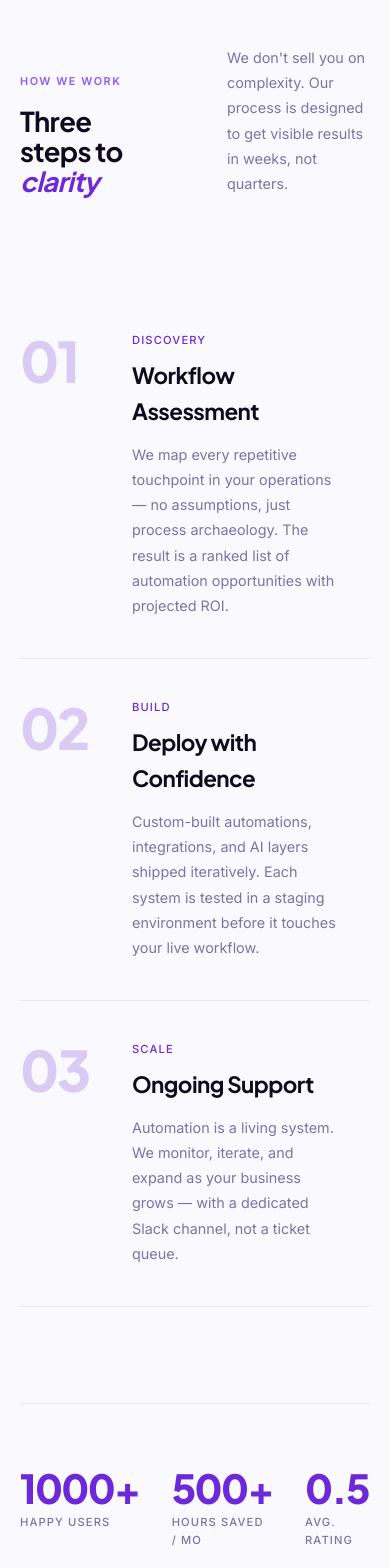
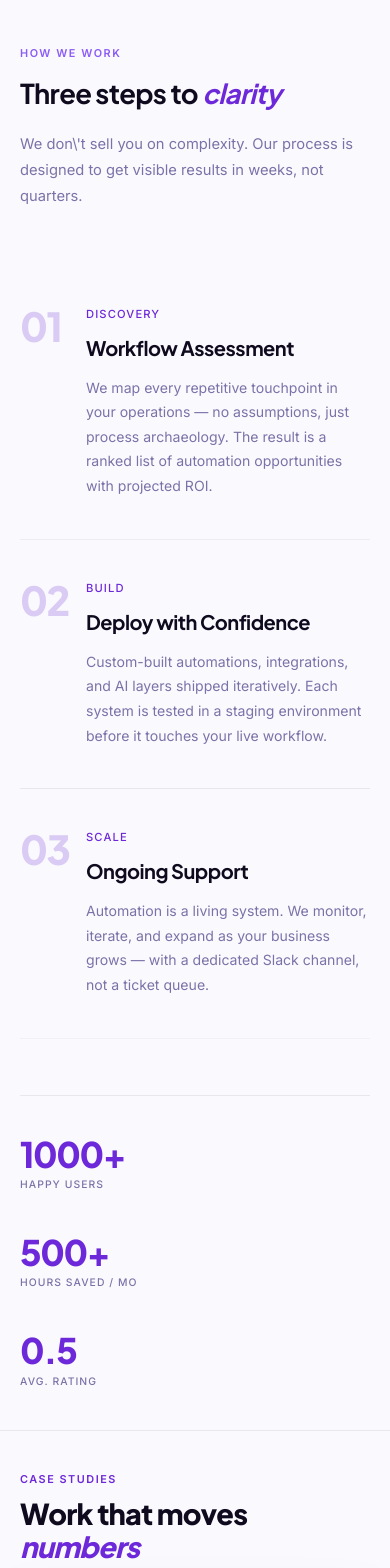
Before and after one commit to Vishuuu2813/FuseOneStudio, a React (Vite) app: page / in a window 390 px wide. Shown: the part 1060-2628 px from the top of the page. Built offline with nearby package versions, Linux system fonts and the light colour scheme.

Commit message:
fix: disabled sticky scroll on mobile, optimized Projects, Process, and Team mobile spacing

```diff
--- a/src/components/Process.jsx
+++ b/src/components/Process.jsx
@@ -1,6 +1,7 @@
 import { useRef, useEffect } from 'react'
 import { motion } from 'framer-motion'
 import { staggerContainer, fadeUp, clipWipe, viewportOnce } from '../lib/animations'
+import { useIsMobile } from '../hooks/useIsMobile'
 import anime from '../lib/anime'
 
 const steps = [
@@ -66,7 +67,7 @@ function StatCounter({ value, suffix, label }) {
         ref={ref}
         style={{
           fontFamily: 'var(--font-display)',
-          fontSize: 'clamp(2.5rem, 5vw, 4rem)',
+          fontSize: 'clamp(2.2rem, 5vw, 4rem)',
           fontWeight: 800,
           color: 'var(--c-accent)',
           letterSpacing: '-0.04em',
@@ -75,18 +76,26 @@ function StatCounter({ value, suffix, label }) {
       >
         0{suffix}
       </div>
-      <p className="text-label" style={{ marginTop: '0.4rem' }}>{label}</p>
+      <p className="text-label" style={{ marginTop: '0.4rem', fontSize: '0.65rem' }}>{label}</p>
     </div>
   )
 }
 
 export default function Process() {
+  const isMobile = useIsMobile()
+
   return (
     <section id="process" className="section-pad" style={{ background: 'var(--c-base)' }}>
       <div style={{ maxWidth: '1200px', margin: '0 auto' }}>
 
         {/* Header */}
-        <div style={{ display: 'grid', gridTemplateColumns: '1fr 1fr', gap: '4rem', marginBottom: '6rem', alignItems: 'end' }}>
+        <div style={{
+          display: 'grid',
+          gridTemplateColumns: isMobile ? '1fr' : '1fr 1fr',
+          gap: isMobile ? '1.5rem' : '4rem',
+          marginBottom: isMobile ? '3.5rem' : '6rem',
+          alignItems: 'end',
+        }}>
           <div>
             <motion.span
               variants={fadeUp} initial="hidden" whileInView="visible" viewport={viewportOnce}
@@ -103,9 +112,9 @@ export default function Process() {
           </div>
           <motion.p
             variants={fadeUp} initial="hidden" whileInView="visible" viewport={viewportOnce}
-            className="text-body" style={{ alignSelf: 'end' }}
+            className="text-body" style={{ alignSelf: 'end', fontSize: '0.92rem' }}
           >
-            We don't sell you on complexity. Our process is designed to get visible
+            We don\'t sell you on complexity. Our process is designed to get visible
             results in weeks, not quarters.
           </motion.p>
         </div>
@@ -121,8 +130,8 @@ export default function Process() {
               viewport={viewportOnce}
               style={{
                 display: 'grid',
-                gridTemplateColumns: '80px 1fr',
-                gap: '2rem',
+                gridTemplateColumns: isMobile ? '50px 1fr' : '80px 1fr',
+                gap: isMobile ? '1rem' : '2rem',
                 padding: '2.5rem 0',
                 borderBottom: '1px solid var(--c-border)',
                 position: 'relative',
@@ -131,7 +140,7 @@ export default function Process() {
               {/* Step number — dark + visible */}
               <div style={{
                 fontFamily: 'var(--font-display)',
-                fontSize: '3.5rem',
+                fontSize: isMobile ? '2.5rem' : '3.5rem',
                 fontWeight: 800,
                 lineHeight: 1,
                 color: 'var(--c-accent)',
@@ -142,14 +151,14 @@ export default function Process() {
                 {step.num}
               </div>
 
-              <div style={{ display: 'grid', gridTemplateColumns: '1fr auto', gap: '2rem', alignItems: 'start' }}>
+              <div style={{ display: 'grid', gridTemplateColumns: '1fr', gap: '1rem', alignItems: 'start' }}>
                 <div>
                   <span className="text-label" style={{ color: 'var(--c-accent)', display: 'block', marginBottom: '0.5rem' }}>
                     {step.tag}
                   </span>
                   <h3 style={{
                     fontFamily: 'var(--font-display)',
-                    fontSize: 'clamp(1.4rem, 2.2vw, 1.9rem)',
+                    fontSize: 'clamp(1.25rem, 2.2vw, 1.9rem)',
                     fontWeight: 700,
                     color: 'var(--c-text)',
                     marginBottom: '0.75rem',
@@ -157,7 +166,7 @@ export default function Process() {
                   }}>
                     {step.label}
                   </h3>
-                  <p className="text-body" style={{ maxWidth: '480px' }}>{step.desc}</p>
+                  <p className="text-body" style={{ maxWidth: '480px', fontSize: '0.88rem' }}>{step.desc}</p>
                 </div>
               </div>
             </motion.div>
@@ -172,10 +181,10 @@ export default function Process() {
           viewport={viewportOnce}
           style={{
             display: 'grid',
-            gridTemplateColumns: 'repeat(3, 1fr)',
-            gap: '2rem',
-            marginTop: '6rem',
-            paddingTop: '4rem',
+            gridTemplateColumns: isMobile ? '1fr' : 'repeat(3, 1fr)',
+            gap: '2.5rem',
+            marginTop: isMobile ? '3.5rem' : '6rem',
+            paddingTop: isMobile ? '2.5rem' : '4rem',
             borderTop: '1px solid var(--c-border)',
           }}
         >
--- a/src/components/Projects.jsx
+++ b/src/components/Projects.jsx
@@ -1,6 +1,7 @@
 import { useRef } from 'react'
 import { motion, useScroll, useTransform } from 'framer-motion'
 import { fadeUp, viewportOnce } from '../lib/animations'
+import { useIsMobile } from '../hooks/useIsMobile'
 
 const projects = [
   {
@@ -49,10 +50,10 @@ const projects = [
   },
 ]
 
-function ProjectCard({ project }) {
+function ProjectCard({ project, isMobile }) {
   return (
     <motion.div
-      whileHover={{ y: -6 }}
+      whileHover={isMobile ? {} : { y: -6 }}
       transition={{ duration: 0.35, ease: [0.16, 1, 0.3, 1] }}
       style={{
         position: 'relative',
@@ -60,12 +61,13 @@ function ProjectCard({ project }) {
         borderRadius: '20px',
         overflow: 'hidden',
         flexShrink: 0,
-        width: 'clamp(320px, 32vw, 420px)',
-        height: '520px',
+        width: isMobile ? '100%' : 'clamp(320px, 32vw, 420px)',
+        height: isMobile ? 'auto' : '520px',
+        minHeight: isMobile ? '360px' : 'none',
         display: 'flex',
         flexDirection: 'column',
         justifyContent: 'flex-end',
-        padding: '2.5rem',
+        padding: isMobile ? '1.75rem' : '2.5rem',
         border: '1px solid rgba(255,255,255,0.07)',
         boxShadow: '0 24px 60px rgba(0,0,0,0.25)',
       }}
@@ -75,7 +77,7 @@ function ProjectCard({ project }) {
         position: 'absolute',
         top: '5%', right: '-2%',
         fontFamily: 'var(--font-display)',
-        fontSize: 'clamp(6rem, 14vw, 10rem)',
+        fontSize: isMobile ? 'clamp(5rem, 12vw, 7rem)' : 'clamp(6rem, 14vw, 10rem)',
         fontWeight: 900,
         color: 'rgba(255,255,255,0.06)',
         lineHeight: 1,
@@ -86,7 +88,7 @@ function ProjectCard({ project }) {
       </div>
 
       {/* Tag + year */}
-      <div style={{ display: 'flex', justifyContent: 'space-between', marginBottom: 'auto' }}>
+      <div style={{ display: 'flex', justifyContent: 'space-between', marginBottom: isMobile ? '2.5rem' : 'auto' }}>
         <span style={{
           fontSize: '0.65rem', fontWeight: 600,
           letterSpacing: '0.14em', textTransform: 'uppercase',
@@ -103,7 +105,7 @@ function ProjectCard({ project }) {
       <div>
         <h3 style={{
           fontFamily: 'var(--font-display)',
-          fontSize: 'clamp(1.4rem, 2vw, 1.85rem)',
+          fontSize: 'clamp(1.3rem, 2vw, 1.85rem)',
           fontWeight: 700,
           color: '#F0EEFF',
           letterSpacing: '-0.025em',
@@ -113,22 +115,22 @@ function ProjectCard({ project }) {
           {project.title}
         </h3>
         <p style={{
-          fontSize: '0.85rem',
-          lineHeight: 1.65,
+          fontSize: '0.82rem',
+          lineHeight: 1.6,
           color: 'rgba(255,255,255,0.5)',
           marginBottom: '1.5rem',
         }}>
           {project.desc}
         </p>
         <div style={{ display: 'flex', justifyContent: 'space-between', alignItems: 'flex-end', borderTop: '1px solid rgba(255,255,255,0.1)', paddingTop: '1rem' }}>
-          <span style={{ fontSize: '0.7rem', color: 'rgba(255,255,255,0.35)', fontWeight: 500, letterSpacing: '0.08em', textTransform: 'uppercase' }}>
+          <span style={{ fontSize: '0.65rem', color: 'rgba(255,255,255,0.35)', fontWeight: 500, letterSpacing: '0.08em', textTransform: 'uppercase' }}>
             {project.client}
           </span>
           <div style={{ textAlign: 'right' }}>
-            <div style={{ fontFamily: 'var(--font-display)', fontSize: '1.6rem', fontWeight: 800, color: '#A78BFA', letterSpacing: '-0.03em' }}>
+            <div style={{ fontFamily: 'var(--font-display)', fontSize: '1.4rem', fontWeight: 800, color: '#A78BFA', letterSpacing: '-0.03em' }}>
               {project.metric}
             </div>
-            <div style={{ fontSize: '0.6rem', color: 'rgba(255,255,255,0.35)', textTransform: 'uppercase', letterSpacing: '0.08em' }}>
+            <div style={{ fontSize: '0.55rem', color: 'rgba(255,255,255,0.35)', textTransform: 'uppercase', letterSpacing: '0.08em' }}>
               {project.metricLabel}
             </div>
           </div>
@@ -139,13 +141,55 @@ function ProjectCard({ project }) {
 }
 
 export default function Projects() {
+  const isMobile = useIsMobile()
   const sectionRef = useRef(null)
   const { scrollYProgress } = useScroll({
     target: sectionRef,
     offset: ['start start', 'end end'],
   })
-  // Map scroll progress → horizontal translate of cards
+  // Map scroll progress → horizontal translate of cards (desktop only)
   const x = useTransform(scrollYProgress, [0, 1], ['0%', '-55%'])
+
+  if (isMobile) {
+    return (
+      <section
+        id="work"
+        className="section-pad"
+        style={{
+          background: 'var(--c-base)',
+          borderTop: '1px solid var(--c-border)',
+        }}
+      >
+        {/* Header */}
+        <div style={{ marginBottom: '2rem' }}>
+          <span style={{
+            display: 'block', marginBottom: '0.5rem',
+            fontSize: '0.68rem', fontWeight: 600, letterSpacing: '0.14em',
+            textTransform: 'uppercase', color: 'var(--c-accent)',
+          }}>
+            Case Studies
+          </span>
+          <h2 style={{
+            fontFamily: 'var(--font-display)',
+            fontSize: '1.8rem',
+            fontWeight: 800,
+            color: 'var(--c-text)',
+            letterSpacing: '-0.025em',
+            lineHeight: 1.15,
+          }}>
+            Work that moves <em style={{ color: 'var(--c-accent)', fontStyle: 'italic' }}>numbers</em>
+          </h2>
+        </div>
+
+        {/* Vertical list of beautiful cards on mobile */}
+        <div style={{ display: 'flex', flexDirection: 'column', gap: '1.25rem' }}>
+          {projects.map((project) => (
+            <ProjectCard key={project.id} project={project} isMobile={true} />
+          ))}
+        </div>
+      </section>
+    )
+  }
 
   return (
     <section
@@ -210,7 +254,7 @@ export default function Projects() {
           }}
         >
           {projects.map((project) => (
-            <ProjectCard key={project.id} project={project} />
+            <ProjectCard key={project.id} project={project} isMobile={false} />
           ))}
         </motion.div>
       </div>
--- a/src/components/Team.jsx
+++ b/src/components/Team.jsx
@@ -1,5 +1,6 @@
 import { motion } from 'framer-motion'
 import { fadeUp, staggerContainer, viewportOnce } from '../lib/animations'
+import { useIsMobile } from '../hooks/useIsMobile'
 
 const team = [
   {
@@ -24,22 +25,23 @@ const team = [
   },
 ]
 
-function TeamCard({ member, index }) {
+function TeamCard({ member, index, isMobile }) {
   return (
     <motion.div
       initial={{ opacity: 0, y: 40 }}
       whileInView={{ opacity: 1, y: 0 }}
       viewport={{ once: true }}
       transition={{ duration: 0.7, delay: index * 0.15, ease: [0.16, 1, 0.3, 1] }}
-      whileHover={{ y: -8 }}
+      whileHover={isMobile ? {} : { y: -8 }}
       style={{
         background: '#fff',
         border: '1px solid rgba(109,40,217,0.1)',
         borderRadius: '24px',
-        padding: '2.5rem',
+        padding: isMobile ? '1.75rem' : '2.5rem',
         boxShadow: '0 4px 32px rgba(109,40,217,0.06), 0 1px 3px rgba(0,0,0,0.05)',
-        flex: 1,
-        minWidth: '300px',
+        flex: isMobile ? 'none' : '1',
+        width: isMobile ? '100%' : 'auto',
+        minWidth: isMobile ? '100%' : '300px',
         maxWidth: '440px',
         transition: 'box-shadow 0.35s ease',
         cursor: 'pointer',
@@ -47,17 +49,17 @@ function TeamCard({ member, index }) {
       onClick={() => window.open(member.linkedin, '_blank')}
     >
       {/* Avatar */}
-      <div style={{ marginBottom: '1.75rem' }}>
+      <div style={{ marginBottom: '1.5rem' }}>
         <div style={{
-          width: 72,
-          height: 72,
+          width: 64,
+          height: 64,
           borderRadius: '50%',
           background: member.color,
           display: 'flex',
           alignItems: 'center',
           justifyContent: 'center',
           fontFamily: 'var(--font-display)',
-          fontSize: '1.5rem',
+          fontSize: '1.35rem',
           fontWeight: 800,
           color: '#fff',
           letterSpacing: '-0.02em',
@@ -76,7 +78,7 @@ function TeamCard({ member, index }) {
         borderRadius: '100px',
         fontSize: '0.65rem',
         fontWeight: 600,
-        letterSpacing: '0.1em',
+        letterSpacing: '0.15em',
         textTransform: 'uppercase',
         color: 'var(--c-accent)',
         marginBottom: '0.75rem',
@@ -87,7 +89,7 @@ function TeamCard({ member, index }) {
       {/* Name */}
       <h3 style={{
         fontFamily: 'var(--font-display)',
-        fontSize: '1.5rem',
+        fontSize: '1.35rem',
         fontWeight: 700,
         color: 'var(--c-text)',
         letterSpacing: '-0.025em',
@@ -107,8 +109,8 @@ function TeamCard({ member, index }) {
 
       {/* Bio */}
       <p style={{
-        fontSize: '0.9rem',
-        lineHeight: 1.7,
+        fontSize: '0.88rem',
+        lineHeight: 1.65,
         color: 'var(--c-muted)',
         marginBottom: '1.5rem',
       }}>
@@ -149,6 +151,8 @@ function TeamCard({ member, index }) {
 }
 
 export default function Team() {
+  const isMobile = useIsMobile()
+
   return (
     <section
       id="team"
@@ -157,7 +161,7 @@ export default function Team() {
     >
       <div style={{ maxWidth: '1000px', margin: '0 auto' }}>
         {/* Header */}
-        <div style={{ textAlign: 'center', marginBottom: '3.5rem' }}>
+        <div style={{ textAlign: 'center', marginBottom: '3rem' }}>
           <motion.span
             variants={fadeUp} initial="hidden" whileInView="visible" viewport={viewportOnce}
             className="text-eyebrow"
@@ -189,9 +193,15 @@ export default function Team() {
         </div>
 
         {/* Cards */}
-        <div style={{ display: 'flex', gap: '1.5rem', justifyContent: 'center', flexWrap: 'wrap' }}>
+        <div style={{
+          display: 'flex',
+          flexDirection: isMobile ? 'column' : 'row',
+          gap: '1.25rem',
+          alignItems: 'center',
+          justifyContent: 'center',
+        }}>
           {team.map((member, i) => (
-            <TeamCard key={member.name} member={member} index={i} />
+            <TeamCard key={member.name} member={member} index={i} isMobile={isMobile} />
           ))}
         </div>
 
@@ -202,9 +212,9 @@ export default function Team() {
           viewport={{ once: true }}
           transition={{ duration: 0.8, delay: 0.3, ease: [0.16, 1, 0.3, 1] }}
           style={{
-            marginTop: '3.5rem',
+            marginTop: isMobile ? '2.5rem' : '3.5rem',
             textAlign: 'center',
-            padding: '2.5rem',
+            padding: isMobile ? '1.75rem' : '2.5rem',
             background: '#fff',
             border: '1px solid rgba(109,40,217,0.1)',
             borderRadius: '20px',
@@ -223,7 +233,7 @@ export default function Team() {
           }}>
             "We know your problems. We know your target audience and how you can grow rapidly with the help of automation."
           </p>
-          <span style={{ fontSize: '0.75rem', color: 'var(--c-accent)', fontWeight: 600, letterSpacing: '0.1em', textTransform: 'uppercase' }}>
+          <span style={{ fontSize: '0.72rem', color: 'var(--c-accent)', fontWeight: 600, letterSpacing: '0.1em', textTransform: 'uppercase' }}>
             — Apoorv Sharma, Founder at FuseOne
           </span>
         </motion.blockquote>
```
